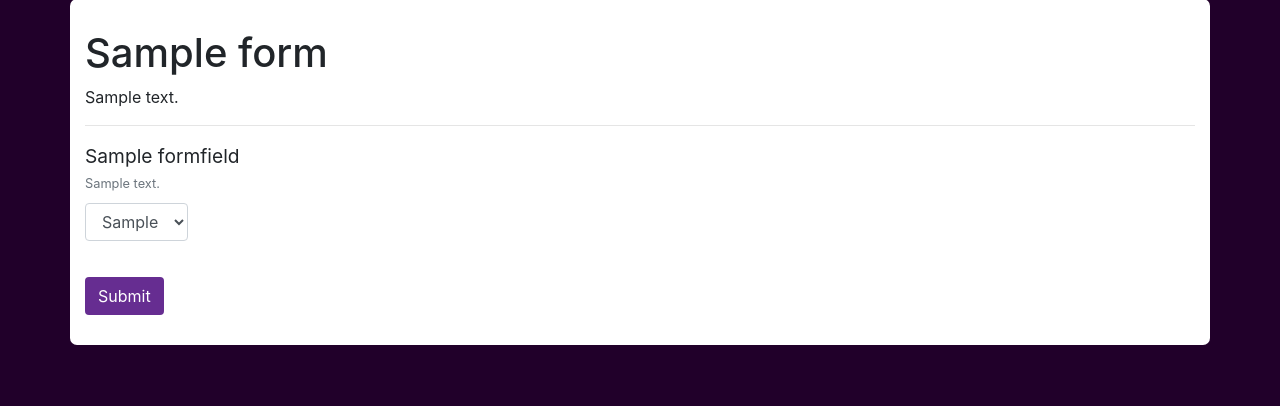
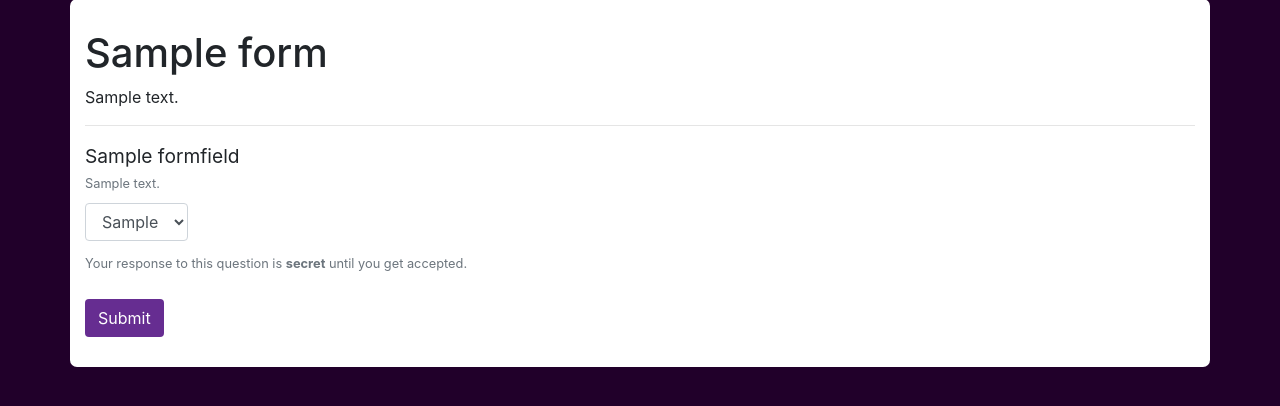
Before and after one commit to fluix-dev/cloak, a Django app: page /form/00000000-0000-0000-0000-000000000001/1/ in a window 1280 px wide. Shown: the part 131-537 px from the top of the page. Run offline with Django 3.2, Linux system fonts and the light colour scheme; tables that the repository leaves empty hold one stand-in row (values such as "Sample post"); some libraries are stand-ins or nearby versions.

Commit message:
Add secret field message

```diff
--- a/app/templates/fill-base.html
+++ b/app/templates/fill-base.html
@@ -9,6 +9,7 @@
     <link href="{% static 'css/form-fill.css' %}" rel="stylesheet" type="text/css">
     <link rel="icon" type="image/png" href="{% static 'img/cloak-favicon.png' %}">
     <link rel="stylesheet" href="https://stackpath.bootstrapcdn.com/bootstrap/4.4.1/css/bootstrap.min.css" integrity="sha384-Vkoo8x4CGsO3+Hhxv8T/Q5PaXtkKtu6ug5TOeNV6gBiFeWPGFN9MuhOf23Q9Ifjh" crossorigin="anonymous">
+    <link rel="stylesheet" href="https://cdnjs.cloudflare.com/ajax/libs/material-design-iconic-font/2.2.0/css/material-design-iconic-font.min.css">
 </head>
 <body>
 <div class="topbar">
--- a/app/templates/fill.html
+++ b/app/templates/fill.html
@@ -48,6 +48,10 @@
                         <input type="number" class="form-control cloak-input cloak-num" name="{{ field.pk }}" max="1000000" min="-1000000" >
                     {% endif %}
                 {% endif %}
+
+                {% if field.is_secret %}
+                    <small class="form-text text-muted"><i class="zmdi zmdi-eye-off"></i> Your response to this question is <b>secret</b> until you get accepted.</small>
+                {% endif %}
             </div>
         {% endfor %}
     {% endif %}
```
